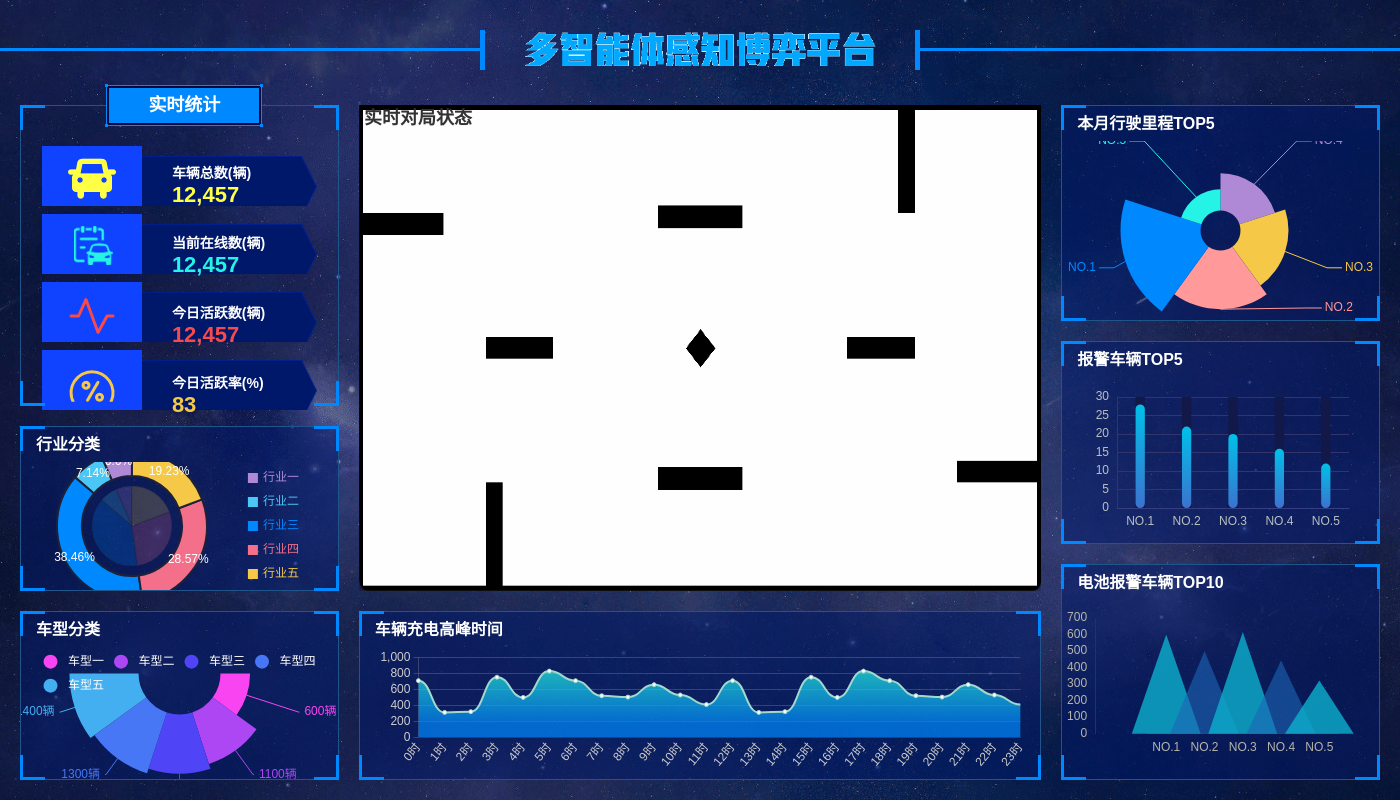
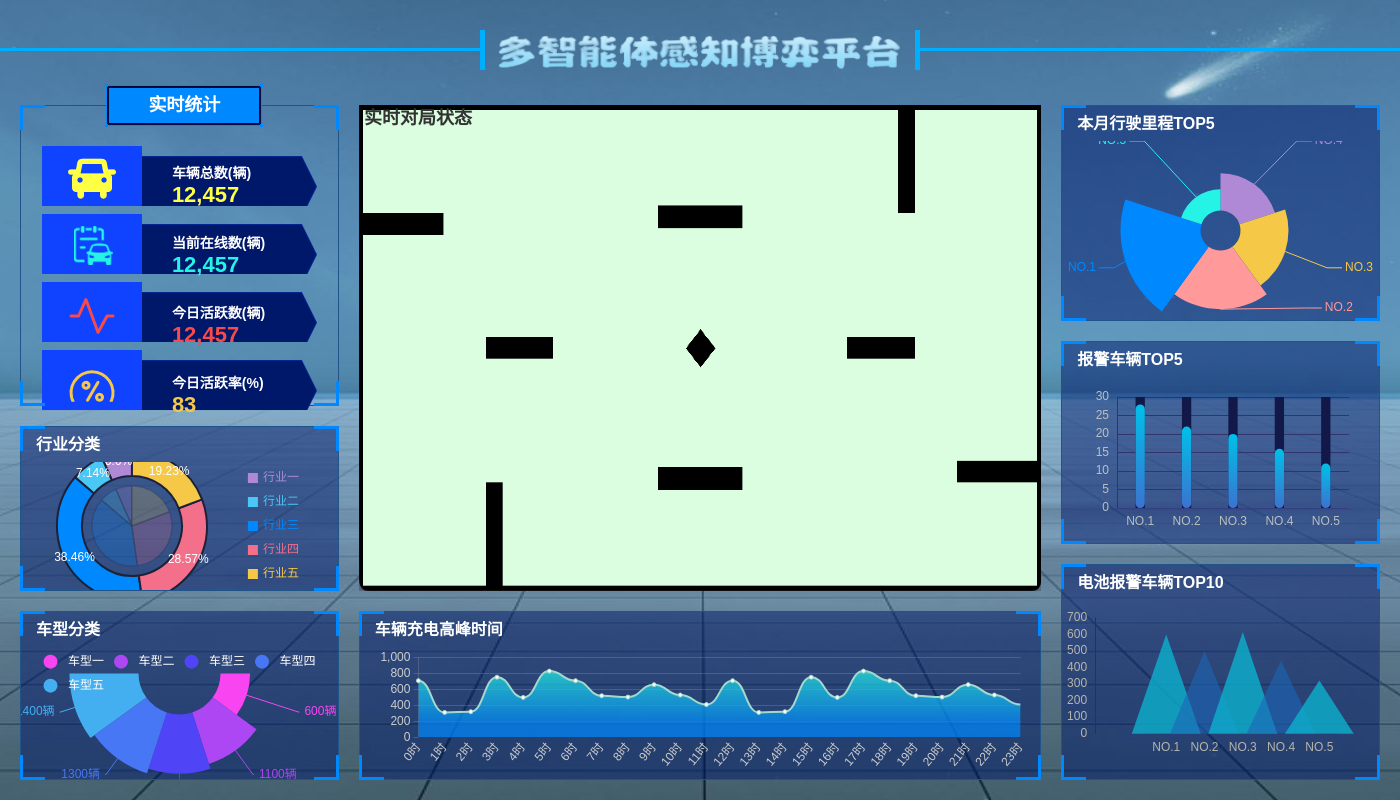
Before and after one commit to dufolk/Robot-Server, a Flask app: page / in a window 1400 px wide. Run offline with Flask 3, Linux system fonts and the light colour scheme; parts of the project's set-up code (start-up, migrations or seed data) failed here and were passed over; some libraries are stand-ins or nearby versions.

Commit message:
页面更改

```diff
--- a/src/views/static/css/map.css
+++ b/src/views/static/css/map.css
@@ -5,7 +5,7 @@ html,body{
 .data{
     width: 100%;
     height: 100%;
-    background: url('../img/map_bg.png') center;
+    background: url('../img/map.jpg') center;
     min-width: 1366px;
 }
 .data>.data-title{
@@ -18,15 +18,16 @@ html,body{
     width: 440px;
     height: 40px;
     box-sizing: border-box;
-    border-right: 5px solid #0089ff;
-    border-left: 5px solid #0089ff;
+    border-right: 5px solid #00aeff;
+    border-left: 5px solid #00aeff;
     background: url("../img/title.png") no-repeat;
+    background-color: rgba(0, 0, 0, 0);
 }
 .data>.data-title>.title-left,
 .data>.data-title>.title-right{
     width:calc(50% - 220px);
     height: 3px;
-    background: #0089ff;
+    background: #00aeff;
     margin-top: 18px;
 }
 
@@ -174,7 +175,7 @@ html,body{
     height: 65px;
     text-align: center;
     line-height: 65px;
-    background-color: #0089ff;
+    background-color: #00aeff;
     color:#fff;
     font-size: 68px;
     font-weight: 600;
@@ -192,7 +193,7 @@ html,body{
     height:calc(75% - 20px);
     margin-bottom: 20px;
     /*background-color: rgba(0,24,106,0.3);*/
-    /*border: 1px solid #0089ff;*/
+    /*border: 1px solid #00aeff;*/
     /*border-radius: 4px;*/
     /*box-sizing: border-box;*/
 }
--- a/src/views/templates/index.html
+++ b/src/views/templates/index.html
@@ -86,7 +86,7 @@
             <!-- <div class="map-num">
                 <p>实时对局状态</p>
             </div> -->
-            <div class="cen-top" id="map" style="background: url(static/img/map.png) no-repeat center center; background-size: 100% 100%;">
+            <div class="cen-top" id="map" style="background: url(static/img/spot1.png) no-repeat center center; background-size: 100% 100%;">
             </div>
             <div class="cen-bottom">
                 <div class="title">车辆充电高峰时间</div>
```
Also changed, not shown: src/views/static/img/map.jpg (added), src/views/static/img/spot.png (renamed from src/views/static/img/map.png), src/views/static/img/spot1.png (added), src/views/static/img/title.png, src/views/static/img/title1.png (added), src/views/static/img/title2.png (renamed from src/views/static/img/image-removebg-preview.png).
